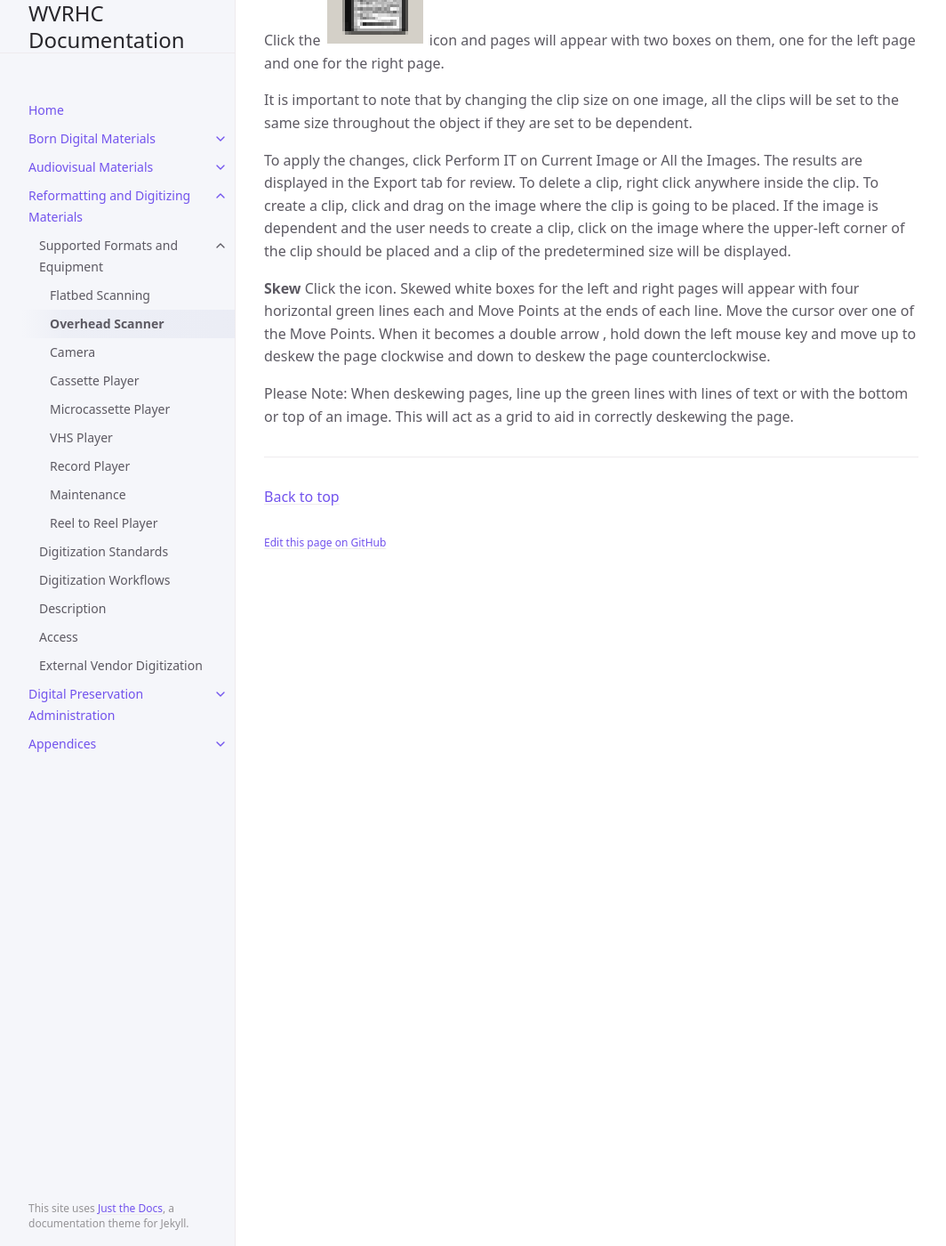
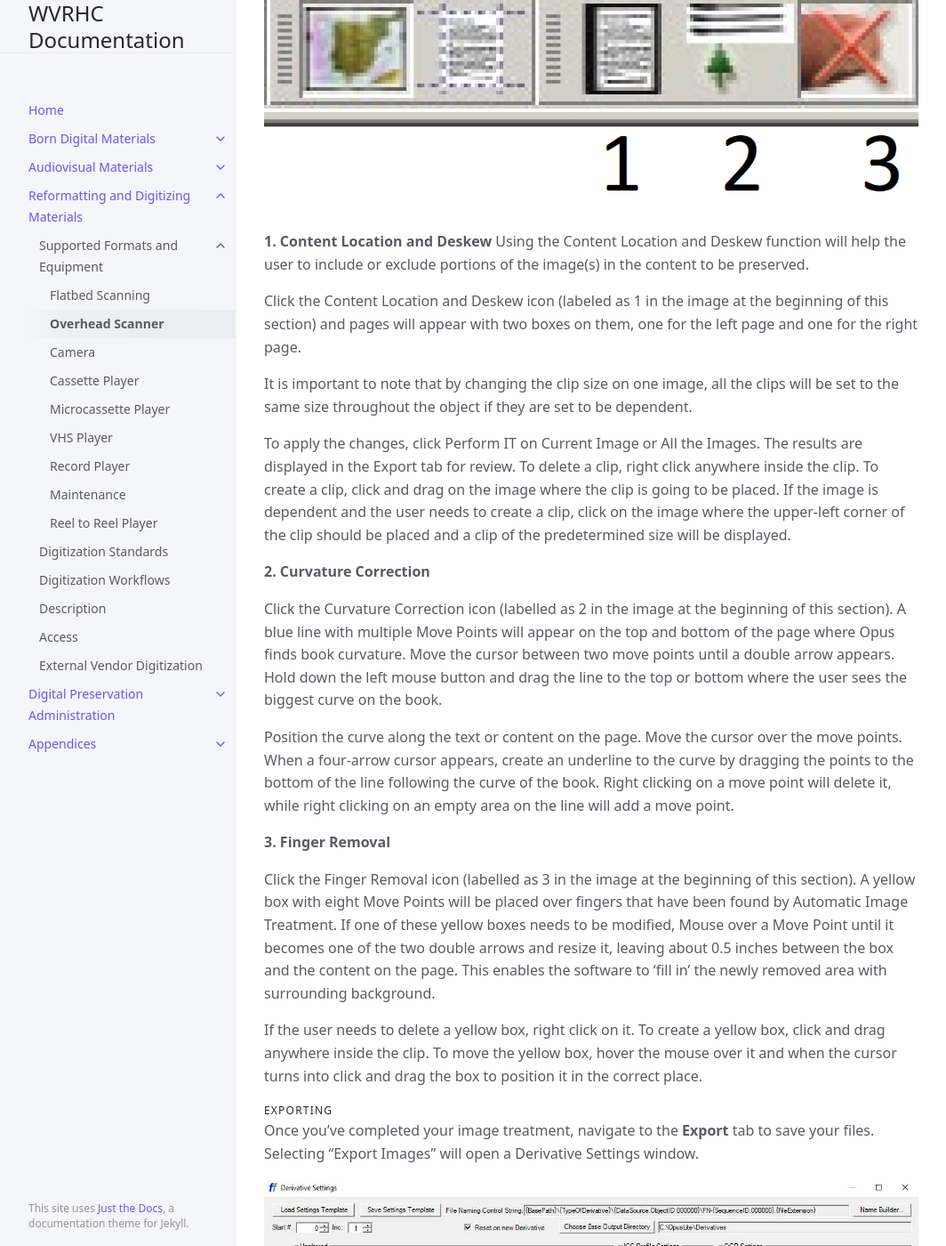
Before and after one commit to elizajames/digital-preservation-documentation, a Jekyll site: the page built from docs/Reformatting-And-Digitizing-Materials/Digitization-Procedures/overhead-scanner.md, in a window 1280 px wide and 1400 px high, scrolled down 4735 px. Shown: the whole window at 89% size, without its empty margins (107-1171 px from the left). Built offline with Jekyll 4.4.1, drawn with Linux system fonts in a browser that asks for light colours; some of the changed text lies outside the part shown.

Commit message:
overhead scanner

```diff
--- a/docs/Reformatting-And-Digitizing-Materials/Digitization-Procedures/overhead-scanner.md
+++ b/docs/Reformatting-And-Digitizing-Materials/Digitization-Procedures/overhead-scanner.md
@@ -80,18 +80,43 @@ the machine.
 
 ### Retrieval Option B: Image Treatment and Exporting
 
-Opus Freeflow offers in-program image editing such as __thumb removal__, __skew adjustments__, and __content clipping__. Specifics on each are below, as taken from the official manual.
+*__Note__: depending on the number of files and file size, this process can take quite some time to export. If you are on a tight time constraint, we recommend using Option A: Active Object Hive option above.*
 
-__Content location__
-Using the Content Location function will help the user to include or exclude portions of the image(s) in the content to be preserved.
+Opus Freeflow offers in-program image editing such as __thumb removal__, __skew adjustments__, and __content clipping__. Specifics on each are below, as taken from the official manual. A number is below each icon. Use that number to refer to the relevant functionality in the following section.
 
-Click the ![Deskew and content selection](https://elizajames.github.io/digital-preservation-documentation/assets/images/digitization/OpusFreeFlowIcon1.png) icon and pages will appear with two boxes on them, one for the left page and one for the right page.
+![OpusFree Flow Image Treatment Icons](https://elizajames.github.io/digital-preservation-documentation/assets/images/digitization/OpusFreeFlowIcon1.png)
+
+__1. Content Location and Deskew__
+Using the Content Location and Deskew function will help the user to include or exclude portions of the image(s) in the content to be preserved.
+
+Click the Content Location and Deskew icon (labeled as 1 in the image at the beginning of this section) and pages will appear with two boxes on them, one for the left page and one for the right page.
 
 It is important to note that by changing the clip size on one image, all the clips will be set to the same size throughout the object if they are set to be dependent.
 
 To apply the changes, click Perform IT on Current Image or All the Images. The results are displayed in the Export tab for review. To delete a clip, right click anywhere inside the clip. To create a clip, click and drag on the image where the clip is going to be placed. If the image is dependent and the user needs to create a clip, click on the image where the upper-left corner of the clip should be placed and a clip of the predetermined size will be displayed.
 
-__Skew__
-Click the icon. Skewed white boxes for the left and right pages will appear with four horizontal green lines each and Move Points at the ends of each line. Move the cursor over one of the Move Points. When it becomes a double arrow , hold down the left mouse key and move up to deskew the page clockwise and down to deskew the page counterclockwise.
+__2. Curvature Correction__
 
-Please Note: When deskewing pages, line up the green lines with lines of text or with the bottom or top of an image. This will act as a grid to aid in correctly deskewing the page.
+Click the Curvature Correction icon (labelled as 2 in the image at the beginning of this section). A blue line with multiple Move Points will appear on the top and bottom of the page where Opus finds book curvature. Move the cursor between two move points until a double arrow appears. Hold down the left mouse button and drag the line to the top or bottom where the user sees the biggest curve on the book.
+
+Position the curve along the text or content on the page. Move the cursor over the move points. When a four-arrow cursor appears, create an underline to the curve by dragging the points to the bottom of the line following the curve of the book. Right clicking on a move point will delete it, while right clicking on an empty area on the line will add a move point.
+
+__3. Finger Removal__
+
+Click the Finger Removal icon (labelled as 3 in the image at the beginning of this section). A yellow box with eight Move Points will be placed over fingers that have been found by Automatic Image Treatment. If one of these yellow boxes needs to be modified, Mouse over a Move Point until it becomes one of the two double arrows and resize it, leaving about 0.5 inches between the box and the content on the page. This enables the software to ‘fill in’ the newly removed area with surrounding background.
+
+If the user needs to delete a yellow box, right click on it. To create a yellow box, click and drag anywhere inside the clip. To move the yellow box, hover the mouse over it and when the cursor turns into click and drag the box to position it in the correct place.
+
+#### Exporting
+
+Once you've completed your image treatment, navigate to the __Export__ tab to save your files. Selecting "Export Images" will open a Derivative Settings window.
+
+<img src="https://elizajames.github.io/digital-preservation-documentation/assets/images/digitization/WL-DigitizingBooksandOversizedFlatItems-271122-0153-10_Page_5_Image_0001.jpg" alt="Exporting edited images view">
+
+Select your preferred file format using the checkmark boxes on the far left (more than one can be selected if desired).
+
+Selecting "Choose Base Output Directory" will allow you to choose the file destination. "Name Builder" in the top left will allow you to set up a naming scheme for the files.
+
+Once satisfied, click "OK" at the bottom to begin the exporting process.
+
+__Note__: The page not updating does not necessarily mean it is frozen. Transforming these images simply takes time.
```
Also changed, not shown: assets/images/digitization/OpusFreeFlowIcon1.png.
